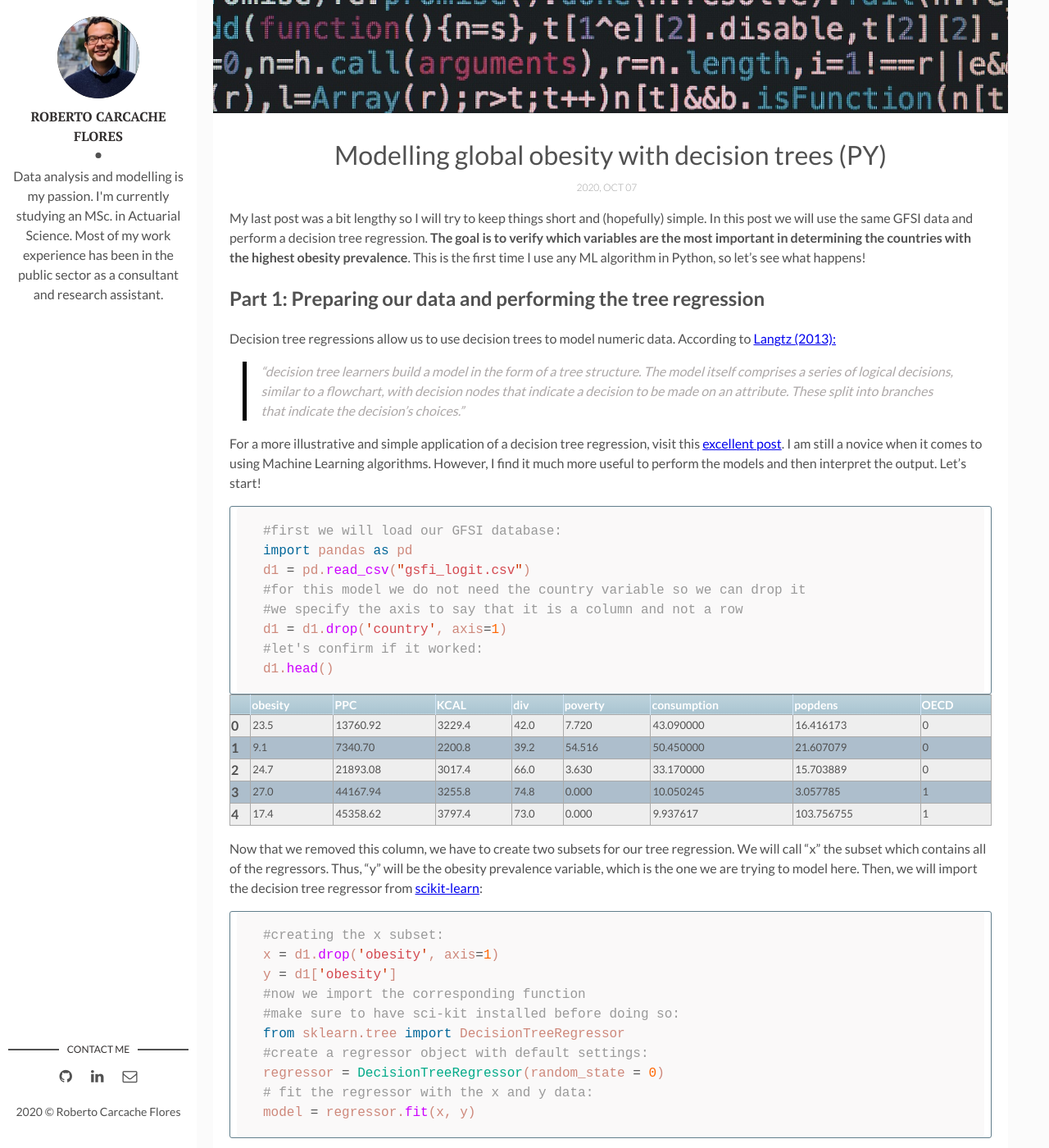
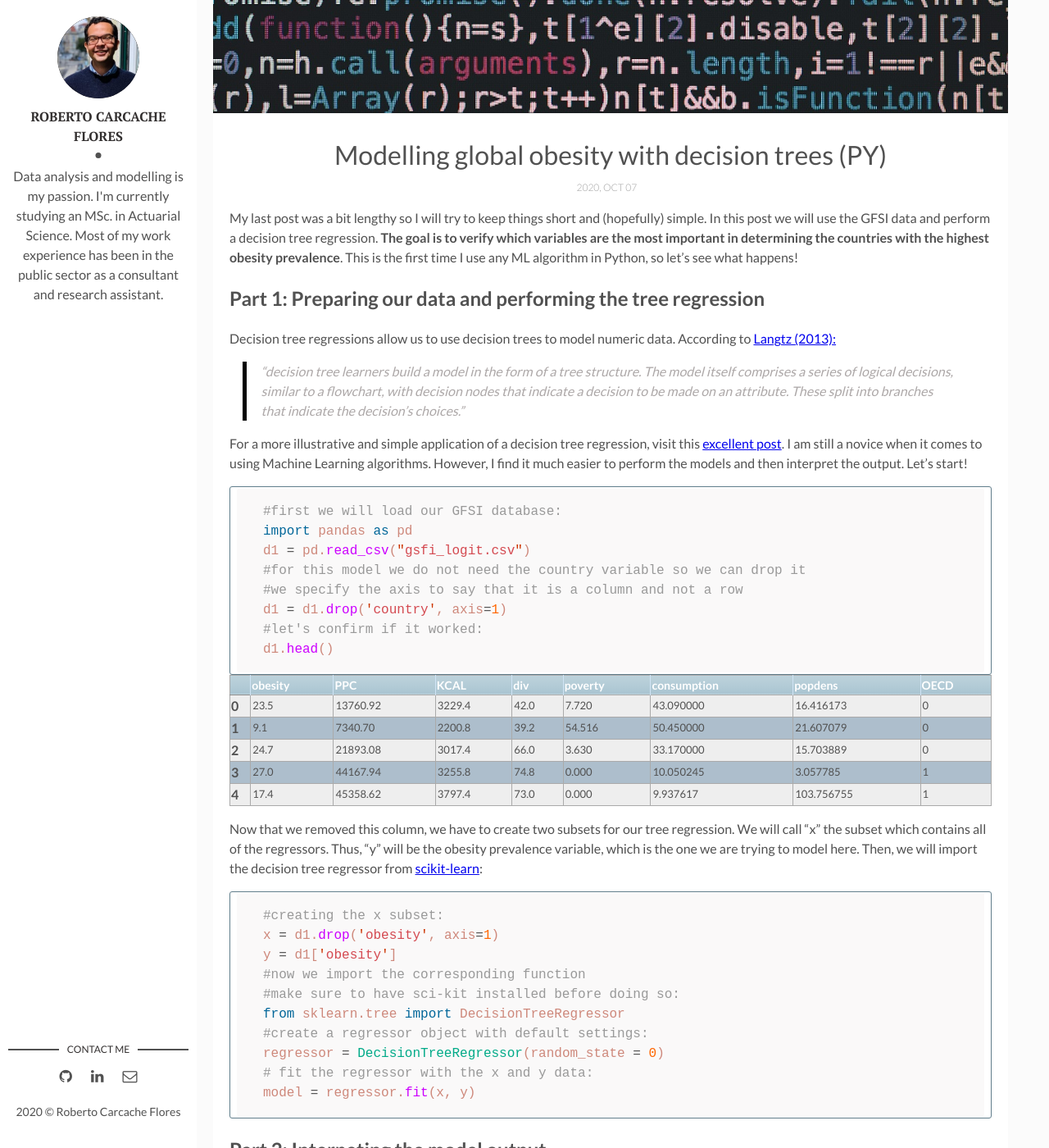
Before and after one commit to rcarcacheflores/Research, a Jekyll site: the page built from _posts/2020-10-7-post6.md, in a window 1280 px wide and 1400 px high, scrolled down 382 px. Shown: the whole window at 82% size. Built offline with Jekyll 4.4.1, drawn with Linux system fonts in a browser that asks for light colours; some of the changed text lies outside the part shown.

Commit message:
Update 2020-10-7-post6.md

````diff
--- a/_posts/2020-10-7-post6.md
+++ b/_posts/2020-10-7-post6.md
@@ -7,7 +7,7 @@
 tags: [Research, Machine Learning basics, Python, Decision trees]
 ---
 
-My last post was a bit lengthy so I will try to keep things short and (hopefully) simple. In this post we will use the same GFSI data and perform a decision tree regression. **The goal is to verify which variables are the most important in determining the countries with the highest obesity prevalence**. This is the first time I use any ML algorithm in Python, so let's see what happens!
+My last post was a bit lengthy so I will try to keep things short and (hopefully) simple. In this post we will use the GFSI data and perform a decision tree regression. **The goal is to verify which variables are the most important in determining the countries with the highest obesity prevalence**. This is the first time I use any ML algorithm in Python, so let's see what happens!
 
 ## Part 1: Preparing our data and performing the tree regression
 
@@ -17,7 +17,7 @@
 >a flowchart, with decision nodes that indicate a decision to be made on an attribute.
 >These split into branches that indicate the decision's choices."
 
-For a more illustrative and simple application of a decision tree regression, visit this [excellent post](https://medium.com/swlh/making-data-trees-in-python-3a3ceb050cfd). I am still a novice when it comes to using Machine Learning algorithms. However, I find it much more useful to perform the models and then interpret the output. Let's start!
+For a more illustrative and simple application of a decision tree regression, visit this [excellent post](https://medium.com/swlh/making-data-trees-in-python-3a3ceb050cfd). I am still a novice when it comes to using Machine Learning algorithms. However, I find it much easier to perform the models and then interpret the output. Let's start!
 
 
 ```python
@@ -45,12 +45,12 @@
     }
 
     .dataframe thead th {
-        text-align: left;
+        text-align: middle;
     }
 </style>
 <table border="1" class="dataframe">
   <thead>
-    <tr style="text-align: left;">
+    <tr style="text-align: middle;">
       <th></th>
       <th>obesity</th>
       <th>PPC</th>
````
Also changed, not shown: other parts of _posts/2020-10-7-post6.md (+5 -5 lines).
